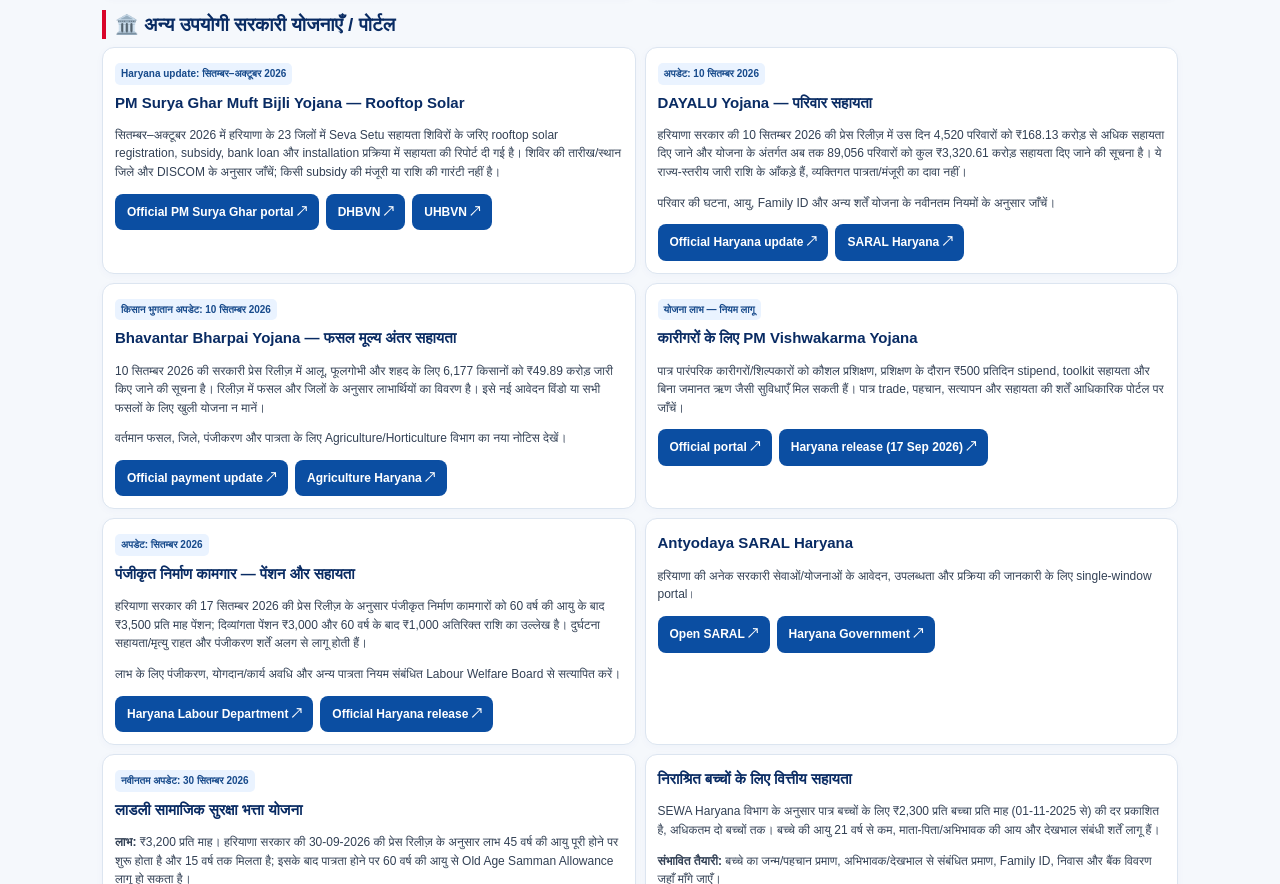
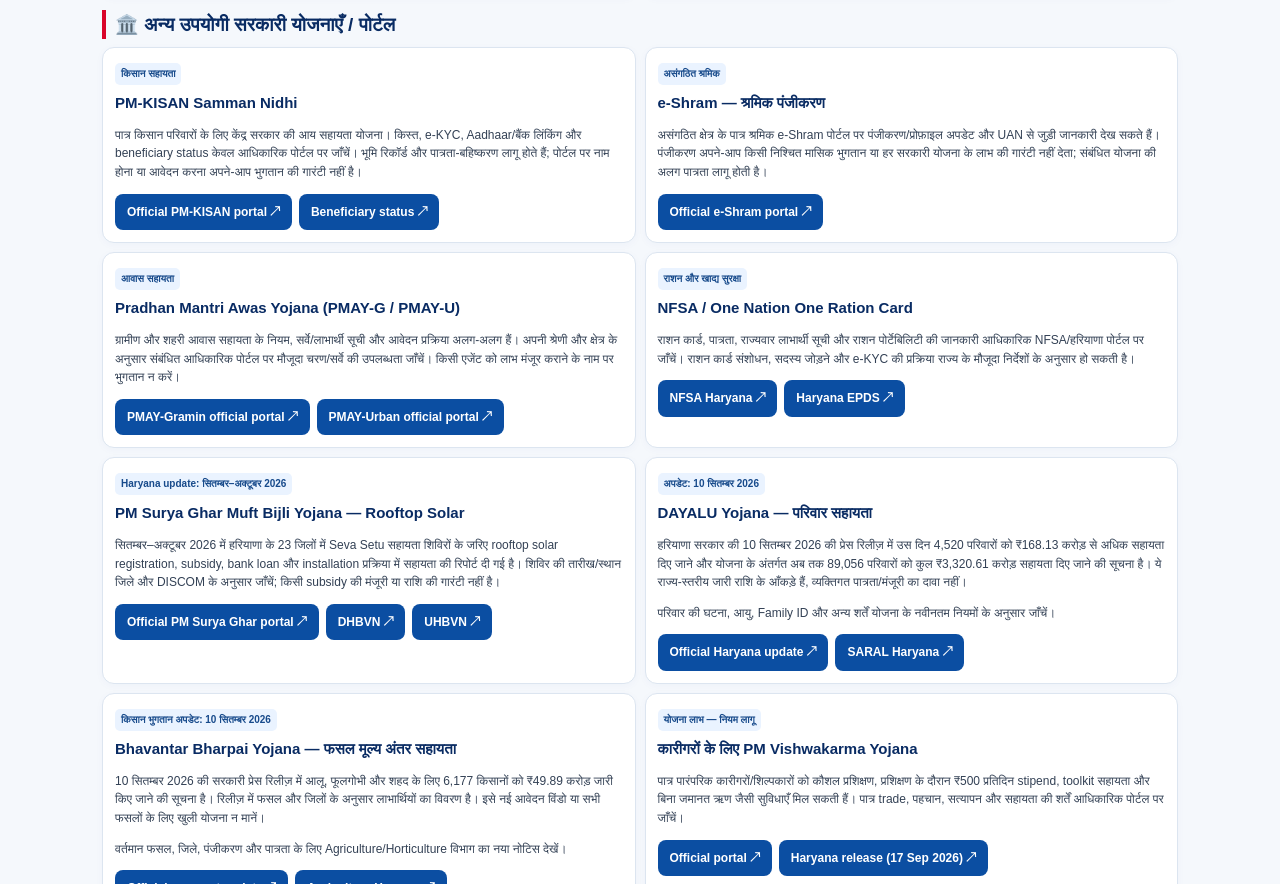
Before and after one commit to amitjaglan251/aj-digital-point, a plain HTML site: page haryana-schemes.html in a window 1280 px wide. Shown: the part 3937-4821 px from the top of the page. Drawn offline with Linux system fonts and the light colour scheme.

Commit message:
Add official PM-KISAN, e-Shram, PMAY and NFSA scheme cards

```diff
--- a/haryana-schemes.html
+++ b/haryana-schemes.html
@@ -103,7 +103,22 @@
 <article class="hs-card" data-search="AePDS epos ration distribution fps stock transactions ekyc"><h3>AePDS / ePOS — राशन वितरण और FPS जानकारी</h3><p>Fair Price Shop (राशन डिपो), वितरण/स्टॉक रिपोर्ट, eKYC से जुड़ी रिपोर्ट और PDS transaction जानकारी के लिए विभाग का AePDS पोर्टल। हर रिपोर्ट सार्वजनिक रूप से उपलब्ध हो, यह जरूरी नहीं।</p><div class="linklist"><a class="official" target="_blank" rel="noopener" href="https://epos.haryanafood.gov.in/">AePDS Haryana ↗</a><a class="official" target="_blank" rel="noopener" href="https://www.nfsa.gov.in/State/HR">NFSA Haryana ↗</a><a class="official" target="_blank" rel="noopener" href="https://haryanafood.gov.in/">Food & Supplies Haryana ↗</a></div></article>
 <article class="hs-card" data-search="ration card complaint helpline pds grievance one nation one ration"><h3>Ration / PDS शिकायत और हेल्पलाइन</h3><p><b>PDS हेल्पलाइन:</b> 1967 और 1800-180-2087। <b>One Nation One Ration Card:</b> 14445 या 1800-180-2405 (विभागीय वेबसाइट पर प्रकाशित)।</p><p>शिकायत करते समय राशन कार्ड नंबर/जिला/डिपो की जानकारी केवल आधिकारिक अधिकारी/पोर्टल को दें।</p><div class="linklist"><a class="official" target="_blank" rel="noopener" href="https://haryanafood.gov.in/">Official department & contacts ↗</a><a class="official" target="_blank" rel="noopener" href="https://www.nfsa.gov.in/State/HR">NFSA Haryana ↗</a></div></article>
 </div></section>
-<section class="hs-section" id="other"><h2>🏛️ अन्य उपयोगी सरकारी योजनाएँ / पोर्टल</h2><div class="hs-grid"><article class="hs-card" data-search="pm surya ghar muft bijli rooftop solar subsidy Haryana Seva Setu camps September October 2026">
+<section class="hs-section" id="other"><h2>🏛️ अन्य उपयोगी सरकारी योजनाएँ / पोर्टल</h2><div class="hs-grid"><article class="hs-card" data-search="pm kisan samman nidhi farmer income support installment eKYC land records Haryana 2026">
+<span class="pill">किसान सहायता</span><h3>PM-KISAN Samman Nidhi</h3>
+<p>पात्र किसान परिवारों के लिए केंद्र सरकार की आय सहायता योजना। किस्त, e-KYC, Aadhaar/बैंक लिंकिंग और beneficiary status केवल आधिकारिक पोर्टल पर जाँचें। भूमि रिकॉर्ड और पात्रता-बहिष्करण लागू होते हैं; पोर्टल पर नाम होना या आवेदन करना अपने-आप भुगतान की गारंटी नहीं है।</p>
+<div class="linklist"><a class="official" target="_blank" rel="noopener" href="https://pmkisan.gov.in/">Official PM-KISAN portal ↗</a><a class="official" target="_blank" rel="noopener" href="https://pmkisan.gov.in/BeneficiaryStatus_New.aspx">Beneficiary status ↗</a></div></article>
+<article class="hs-card" data-search="e-shram unorganised workers registration update UAN social security Haryana 2026">
+<span class="pill">असंगठित श्रमिक</span><h3>e-Shram — श्रमिक पंजीकरण</h3>
+<p>असंगठित क्षेत्र के पात्र श्रमिक e-Shram पोर्टल पर पंजीकरण/प्रोफ़ाइल अपडेट और UAN से जुड़ी जानकारी देख सकते हैं। पंजीकरण अपने-आप किसी निश्चित मासिक भुगतान या हर सरकारी योजना के लाभ की गारंटी नहीं देता; संबंधित योजना की अलग पात्रता लागू होती है।</p>
+<div class="linklist"><a class="official" target="_blank" rel="noopener" href="https://eshram.gov.in/">Official e-Shram portal ↗</a></div></article>
+<article class="hs-card" data-search="pm awas yojana gramin urban housing beneficiary list application Haryana 2026">
+<span class="pill">आवास सहायता</span><h3>Pradhan Mantri Awas Yojana (PMAY-G / PMAY-U)</h3>
+<p>ग्रामीण और शहरी आवास सहायता के नियम, सर्वे/लाभार्थी सूची और आवेदन प्रक्रिया अलग-अलग हैं। अपनी श्रेणी और क्षेत्र के अनुसार संबंधित आधिकारिक पोर्टल पर मौजूदा चरण/सर्वे की उपलब्धता जाँचें। किसी एजेंट को लाभ मंजूर कराने के नाम पर भुगतान न करें।</p>
+<div class="linklist"><a class="official" target="_blank" rel="noopener" href="https://pmayg.nic.in/">PMAY-Gramin official portal ↗</a><a class="official" target="_blank" rel="noopener" href="https://pmay-urban.gov.in/">PMAY-Urban official portal ↗</a></div></article>
+<article class="hs-card" data-search="national food security ration card Haryana NFSA beneficiary list One Nation One Ration Card">
+<span class="pill">राशन और खाद्य सुरक्षा</span><h3>NFSA / One Nation One Ration Card</h3>
+<p>राशन कार्ड, पात्रता, राज्यवार लाभार्थी सूची और राशन पोर्टेबिलिटी की जानकारी आधिकारिक NFSA/हरियाणा पोर्टल पर जाँचें। राशन कार्ड संशोधन, सदस्य जोड़ने और e-KYC की प्रक्रिया राज्य के मौजूदा निर्देशों के अनुसार हो सकती है।</p>
+<div class="linklist"><a class="official" target="_blank" rel="noopener" href="https://nfsa.gov.in/State/HR">NFSA Haryana ↗</a><a class="official" target="_blank" rel="noopener" href="https://epds.haryanafood.gov.in/">Haryana EPDS ↗</a></div></article><article class="hs-card" data-search="pm surya ghar muft bijli rooftop solar subsidy Haryana Seva Setu camps September October 2026">
 <span class="pill">Haryana update: सितम्बर–अक्टूबर 2026</span><h3>PM Surya Ghar Muft Bijli Yojana — Rooftop Solar</h3>
 <p>सितम्बर–अक्टूबर 2026 में हरियाणा के 23 जिलों में Seva Setu सहायता शिविरों के जरिए rooftop solar registration, subsidy, bank loan और installation प्रक्रिया में सहायता की रिपोर्ट दी गई है। शिविर की तारीख/स्थान जिले और DISCOM के अनुसार जाँचें; किसी subsidy की मंजूरी या राशि की गारंटी नहीं है।</p>
 <div class="linklist"><a class="official" target="_blank" rel="noopener" href="https://pmsuryaghar.gov.in/">Official PM Surya Ghar portal ↗</a><a class="official" target="_blank" rel="noopener" href="https://dhbvn.org.in/">DHBVN ↗</a><a class="official" target="_blank" rel="noopener" href="https://uhbvn.org.in/">UHBVN ↗</a></div></article>
```
